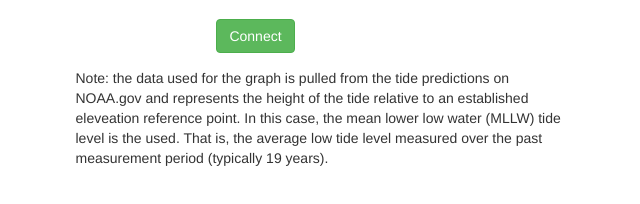
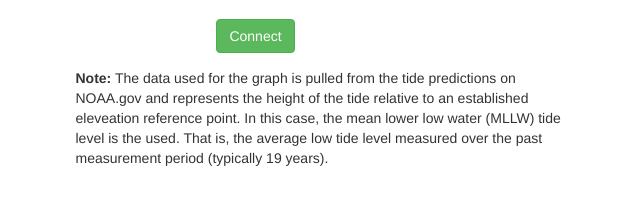
Before and after one commit to briansgithub/TideTracker_repo, a plain HTML site: page forked_wifi-connect-headless-rpi/ui/index.html in a window 1280 px wide. Shown: the part 404-608 px from the top of the page, 157-797 px from the left. Drawn offline with Linux system fonts and the light colour scheme; no server answers.

Commit message:
Make a word bold

```diff
--- a/forked_wifi-connect-headless-rpi/ui/index.html
+++ b/forked_wifi-connect-headless-rpi/ui/index.html
@@ -116,7 +116,7 @@
           <!-- New paragraph below the submit button -->
           <div class="row">
             <div class="col-lg-8 col-lg-offset-1">
-              <p>Note: the data used for the graph is pulled from the tide predictions on NOAA.gov
+              <p><strong>Note:</strong> The data used for the graph is pulled from the tide predictions on NOAA.gov
                 and represents the height of the tide relative to an established eleveation reference point.
                 In this case, the mean lower low water (MLLW) tide level is the used. That is,
               the average low tide level measured over the past measurement period (typically 19 years). </p>
```
